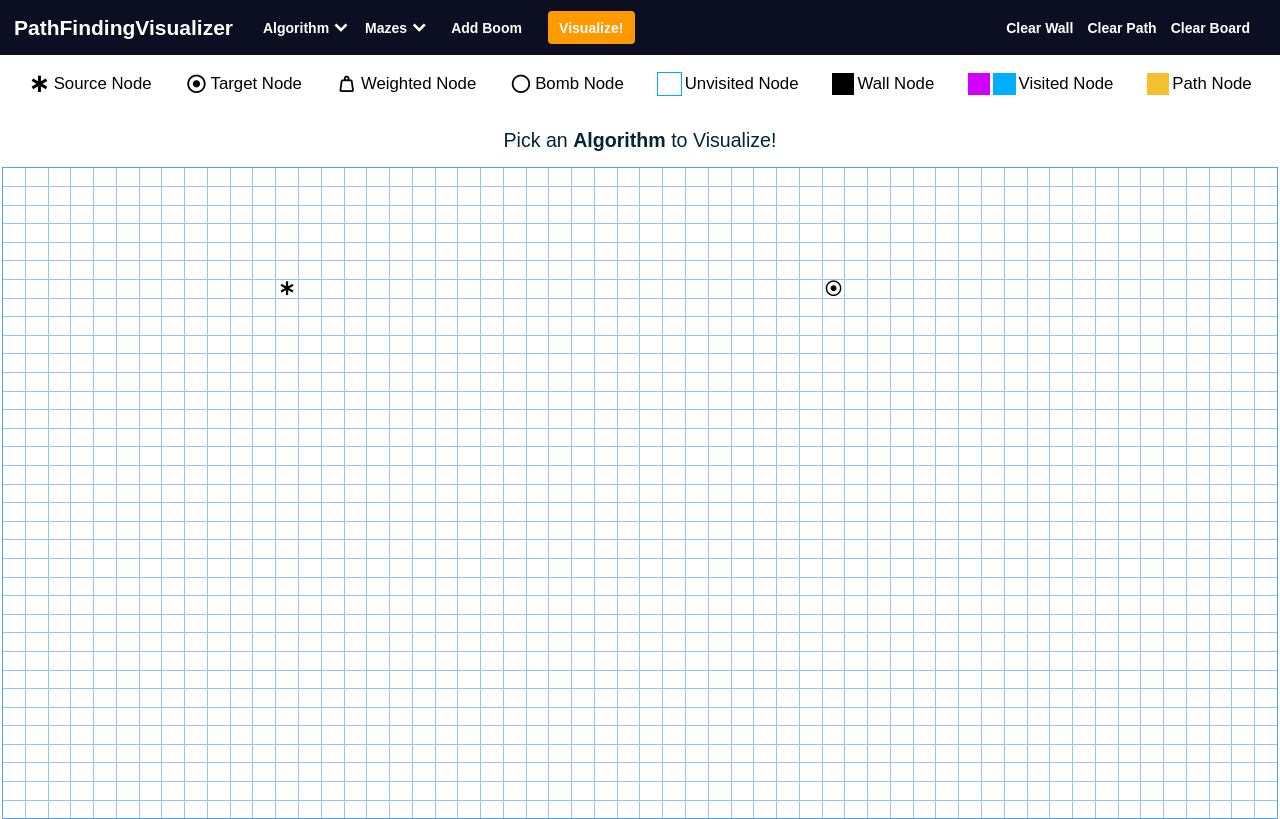
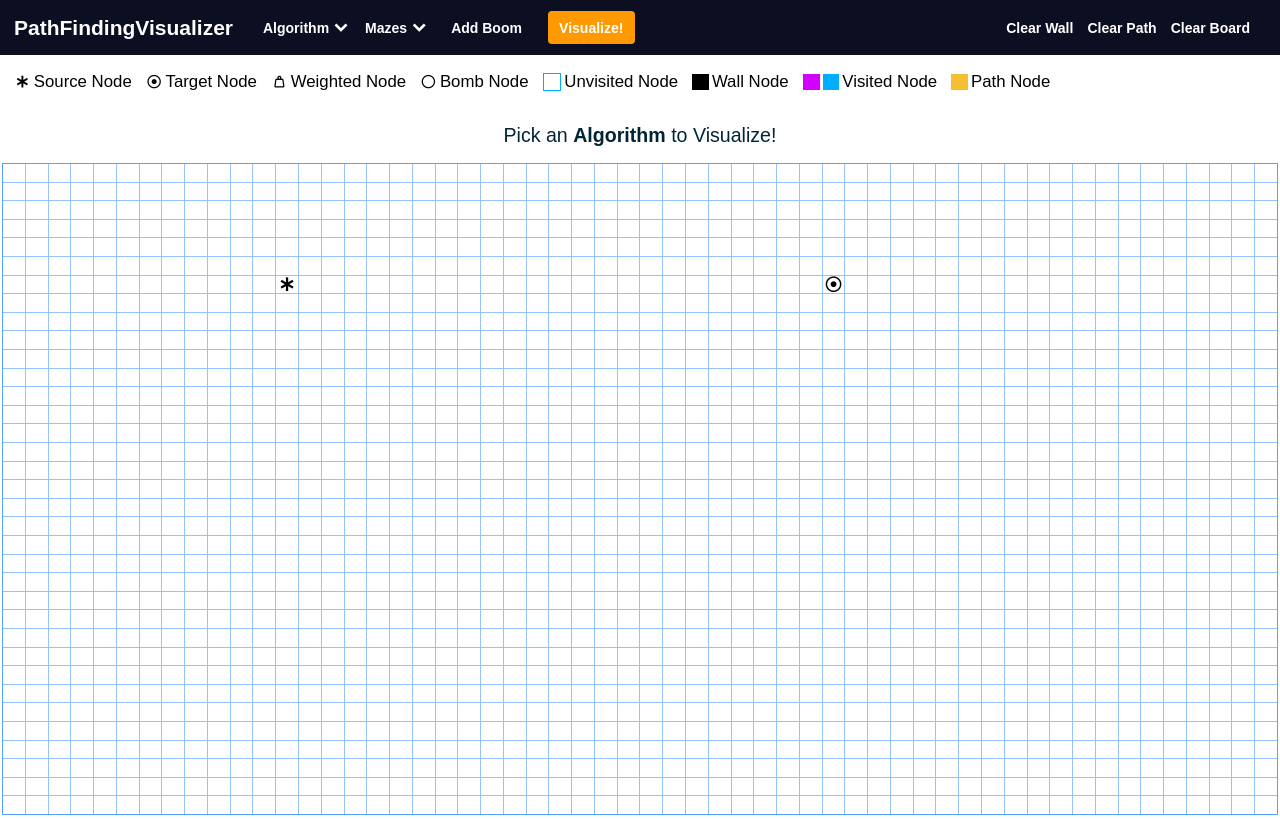
Before and after one commit to manishdait/pathfinding-visualizer, an Angular app: page / in a window 1280 px wide. Built offline with nearby package versions, Linux system fonts and the light colour scheme.

Commit message:
Implemented drag drop fearure

```diff
--- a/package.json
+++ b/package.json
@@ -11,6 +11,7 @@
   "private": true,
   "dependencies": {
     "@angular/animations": "^15.0.0",
+    "@angular/cdk": "^15.2.3",
     "@angular/common": "^15.0.0",
     "@angular/compiler": "^15.0.0",
     "@angular/core": "^15.0.0",
--- a/src/app/app.component.css
+++ b/src/app/app.component.css
@@ -195,8 +195,8 @@
     padding: 1.2em 1em;
     flex-wrap: wrap;
     display: flex;
-    gap: 5px;
-    justify-content: space-around;
+    gap: 1em;
+    justify-content: flex-start;
 }
 
 .secondary-nav div{
@@ -211,13 +211,13 @@
 }
 
 .secondary-nav div span{
-    font-size: 1.6rem !important;
+    font-size: 1.2rem !important;
     font-weight: 400 !important;
 }
 
-.node{
-    width: 1.6em;
-    height: 1.6em;
+.node-p{
+    width: 1.2rem;
+    height: 1.2rem;
 }
 
 .banner{
--- a/src/app/app.component.html
+++ b/src/app/app.component.html
@@ -40,10 +40,10 @@
   <div><span class="material-symbols-outlined">nest_heat_link_e</span> <p>Target Node</p></div>
   <div [ngClass]="{cut:!isWeight}"><span class="material-symbols-outlined">weight</span> <p [ngClass]="{dash:!isWeight}">Weighted Node</p></div>
   <div><span class="material-symbols-outlined">circle</span> <p>Bomb Node</p></div>
-  <div><div class="node" style="border: 1px solid rgb(0, 174, 255)"></div> <p>Unvisited Node</p></div>
-  <div><div class="node" style="background-color: black;"></div> <p>Wall Node</p></div>
-  <div><div class="node" style="background-color: rgb(212, 0, 255)"></div><div class="node" style="background-color: rgb(0, 174, 255)"></div> <p>Visited Node</p></div>
-  <div><div class="node" style="background-color: rgb(245, 192, 48);"></div> <p>Path Node</p></div>
+  <div><div class="node-p" style="border: 1px solid rgb(0, 174, 255)"></div> <p>Unvisited Node</p></div>
+  <div><div class="node-p" style="background-color: black;"></div> <p>Wall Node</p></div>
+  <div><div class="node-p" style="background-color: rgb(212, 0, 255)"></div><div class="node-p" style="background-color: rgb(0, 174, 255)"></div> <p>Visited Node</p></div>
+  <div><div class="node-p" style="background-color: rgb(245, 192, 48);"></div> <p>Path Node</p></div>
 </div>
 
 <div [ngSwitch]="selectedAlgo">
@@ -56,6 +56,6 @@
 
 <div>
   <div class="grid" id="grid">
-    <app-node style="font-size: 1rem;" #Appnode appMouseActivites *appFillMaze="row; col:col; let i = appFillMazeId; let c = appFillMazeCount" [attr.rc]="i" [id]="i" [isWeight]="isWeight" [attr.count]="c" [attr.weight]="1"></app-node>
+    <app-node (dragover)="allaowImageDrop($event)" (drop)="imageDrop($event)" #Appnode appMouseActivites *appFillMaze="row; col:col; let i = appFillMazeId; let c = appFillMazeCount" [attr.rc]="i" [id]="i" [isWeight]="isWeight" [isWall]="isWall" [attr.count]="c" [attr.weight]="1"></app-node>
   </div>
 </div>
--- a/src/app/app.component.ts
+++ b/src/app/app.component.ts
@@ -19,8 +19,10 @@ export class AppComponent implements AfterViewInit, OnInit {
 
   algo:boolean = false;
   maze:boolean = false;
+  dragged:any;
 
   isWeight:boolean = true;
+  isWall:boolean = true;
 
   get isWeg():any{
     return this.isWeight
@@ -56,11 +58,6 @@ export class AppComponent implements AfterViewInit, OnInit {
   }
 
   graph:any = {};
-
-
-
-
-
 
 
   @ViewChild('Appnode') nodes!:QueryList<ElementRef>;
@@ -116,9 +113,22 @@ export class AppComponent implements AfterViewInit, OnInit {
       img.classList.add('icon')
       img.innerHTML = 'emergency';
       img.draggable = true
+      img.id = 'start';
 
-      img.setAttribute("ondragstart", "imageDragStart(event)");
-      img.setAttribute("ondrag","Imagedragging(event,this.id)");
+
+
+      img.addEventListener("dragstart",(event) => {
+        console.log("Hello");
+        this.isWall = false;
+        this.dragged = event!.target!;
+      });
+
+
+      img.addEventListener("drag",(event)=> {
+        console.log("Dragging");
+
+      });
+
       document.getElementById(this.start)!.setAttribute('weight','0');
 
       startNode!.appendChild(img)
@@ -128,8 +138,48 @@ export class AppComponent implements AfterViewInit, OnInit {
       img.innerHTML = 'nest_heat_link_e';
       img.classList.add('icon')
       img.draggable = true
+
+      img.addEventListener("dragstart",(event) => {
+        console.log("Hello");
+        this.isWall = false;
+        this.dragged = event!.target!;
+      });
+
+
+      img.addEventListener("drag",(event)=> {
+        console.log("Dragging");
+
+      });
+
+      img.id = 'goal';
       targetNode!.appendChild(img);
 
 
   }
+
+
+  allaowImageDrop(event:any):any{
+      event.preventDefault();
+  }
+
+  imageDrop(event:any):any{
+    event.preventDefault();
+    console.log(this.dragged);
+    console.log(event.target);
+
+
+    var data = this.dragged;
+    event.target.appendChild(data);
+    data.style.display="block";
+    this.isWall = true;
+
+
+    if(data.id == "start"){
+        this.start = event.target.parentElement.id;
+    }
+
+    if(data.id == "goal"){
+        this.end = event.target.parentElement.id;;
+    }
+  }
 }
--- a/src/app/app.module.ts
+++ b/src/app/app.module.ts
@@ -1,6 +1,5 @@
 import { NgModule } from '@angular/core';
 import { BrowserModule } from '@angular/platform-browser';
-
 import { AppComponent } from './app.component';
 import { NodeComponent } from './node/node.component';
 import { FillMazeDirective } from './fill-maze.directive';
--- a/src/app/mouse-activites.directive.ts
+++ b/src/app/mouse-activites.directive.ts
@@ -6,6 +6,7 @@ import { Directive, ElementRef, HostListener, Input, Renderer2 } from '@angular/
 export class MouseActivitesDirective {
 
   @Input() isWeight:any;
+  @Input() isWall:any;
 
   constructor(private element:ElementRef, private renderer: Renderer2) {
     this.renderer.setStyle(this.element.nativeElement,'cursor','pointer')
@@ -13,9 +14,12 @@ export class MouseActivitesDirective {
 
   @HostListener('dragover') createWall(){
     var ele = this.element.nativeElement.firstChild;
-    if(!ele.hasChildNodes()){
-      ele.classList.add('wall');
+    if(this.isWall){
+      if(!ele.hasChildNodes()){
+        ele.classList.add('wall');
+      }
     }
+
 
   }
 
--- a/src/app/node/node.component.ts
+++ b/src/app/node/node.component.ts
@@ -1,10 +1,12 @@
 import { Component, Input } from '@angular/core';
+import { AppComponent } from '../app.component';
 
 @Component({
   selector: 'app-node',
   templateUrl: './node.component.html',
   styleUrls: ['./node.component.css']
 })
+
 export class NodeComponent {
 
 }
```
Also changed, not shown: 1 other file (tests, documents, lock files or other folders).
